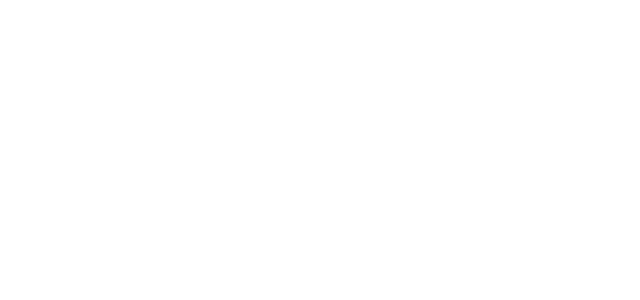
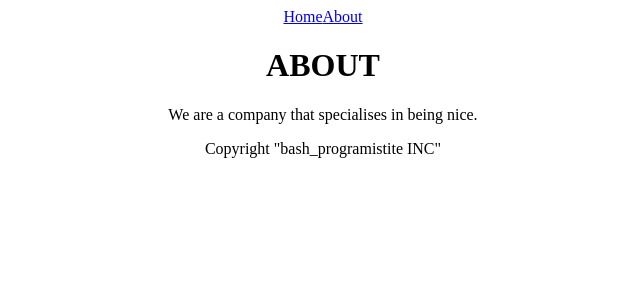
Before and after one commit to awekisa/Angular-TeamProject, an Angular app: page /about in a window 1280 px wide. Shown: the top 300 px of the page, without its empty margins (317-957 px from the left). Built offline with nearby package versions, Linux system fonts and the light colour scheme.

Commit message:
Added basic routing

```diff
--- /dev/null
+++ b/src/app/about.component.ts
@@ -0,0 +1,11 @@
+import {Component} from '@angular/core';
+
+@Component({
+    selector: 'about',
+    template: `<h1>ABOUT</h1>
+        <p>We are a company that specialises in being nice.</p>
+    `
+})
+export class AboutComponent {
+
+}
--- a/src/app/app.component.html
+++ b/src/app/app.component.html
@@ -1,3 +1,12 @@
 <div style="text-align:center">
+  <nav>
+     <a routerLink='/'>Home</a>
+     <a routerLink='/about'>About</a>
+  </nav>
 
+  <div>
+    <router-outlet></router-outlet>
+  </div>
+
+  <footer>Copyright "bash_programistite INC"</footer>
 </div>
--- a/src/app/app.component.ts
+++ b/src/app/app.component.ts
@@ -3,8 +3,7 @@
 @Component({
   selector: 'app-root',
   templateUrl: './app.component.html',
-  styleUrls: ['./app.component.css']
 })
 export class AppComponent {
-  title = 'app';
+
 }
--- a/src/app/app.module.ts
+++ b/src/app/app.module.ts
@@ -1,14 +1,15 @@
 import { BrowserModule } from '@angular/platform-browser';
 import { NgModule } from '@angular/core';
-
 import { AppComponent } from './app.component';
+import {AppRoutesModule} from './routes.module'
 
 @NgModule({
   declarations: [
     AppComponent
   ],
   imports: [
-    BrowserModule
+    BrowserModule,
+    AppRoutesModule
   ],
   providers: [],
   bootstrap: [AppComponent]
--- /dev/null
+++ b/src/app/home.component.ts
@@ -0,0 +1,11 @@
+import {Component} from '@angular/core';
+
+@Component({
+    selector: 'home',
+    template: `
+        <h1>All products</h1>
+    `
+})
+export class HomeComponent {
+
+}
--- /dev/null
+++ b/src/app/pageNotFound.component.ts
@@ -0,0 +1,9 @@
+import {Component} from '@angular/core';
+
+@Component({
+    selector: 'pageNotFound',
+    template: '<p>Not found bro</p>'
+})
+export class PageNotFoundComponent {
+
+}
```
Also changed, not shown: src/app/routes.module.ts (added, +28 -0 lines).
